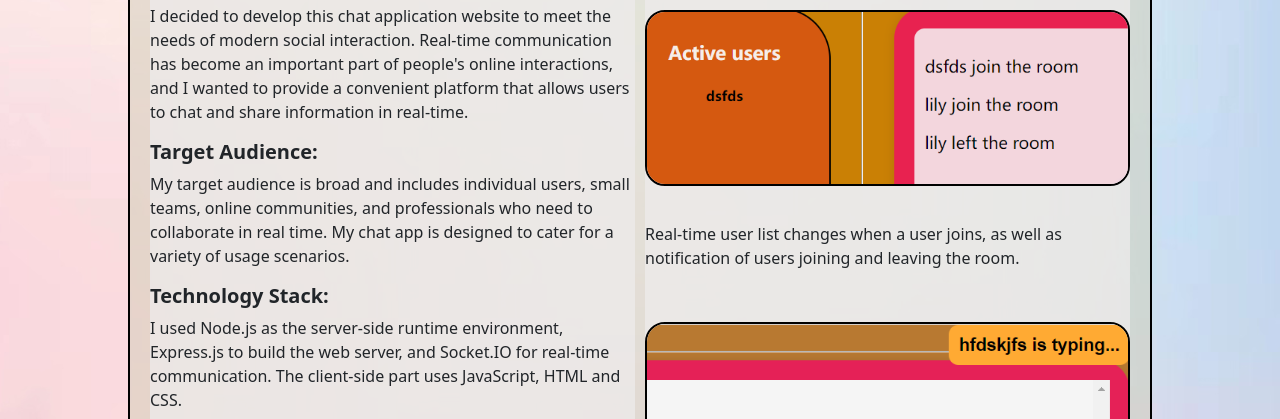
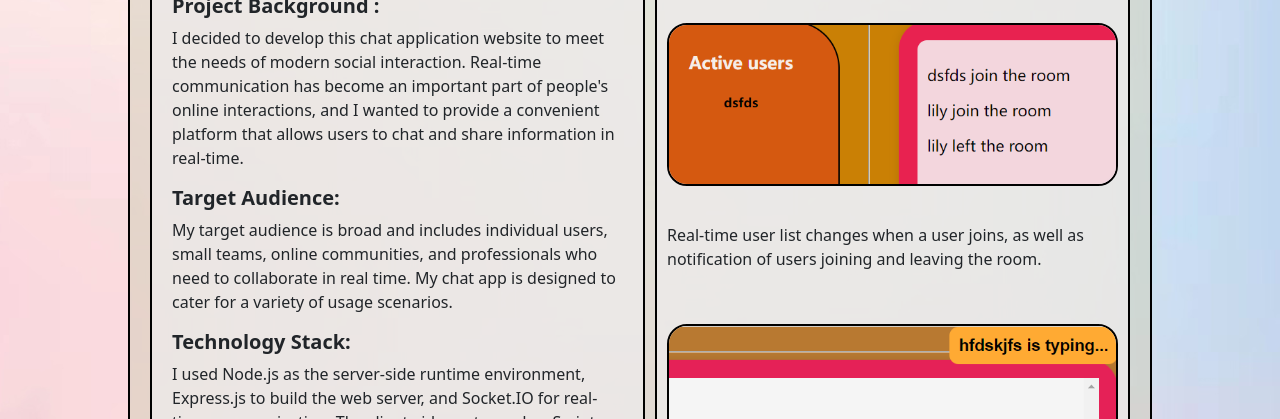
Before and after one commit to rz871256465/ca4, a website: page public/about.html in a window 1280 px wide. Shown: the part 160-579 px from the top of the page. Drawn offline with nearby package versions, Linux system fonts and the light colour scheme.

Commit message:
edit about css

```diff
--- a/public/css/about.css
+++ b/public/css/about.css
@@ -37,16 +37,22 @@ body {
   flex: 5; /* Occupy 5/12 of the available space */
   background-color: rgba(238, 236, 236, 0.758);
   margin-right: 10px;
+  border-radius: 20px;
+  border: 2px solid #000;
+  padding: 20px;
 }
 
 /* Style for the left box inside the centered container */
 .leftbox {
+  padding: 10px;
   flex: 5; /* Occupy 5/12 of the available space */
   background-color: rgba(238, 236, 236, 0.758);
   display: flex;
+  border-radius: 20px;
   flex-direction: column;
   justify-content: space-between;
   height: 700px;
+  border: 2px solid #000;
 }
 
 /* Style for images inside the left box */
```
